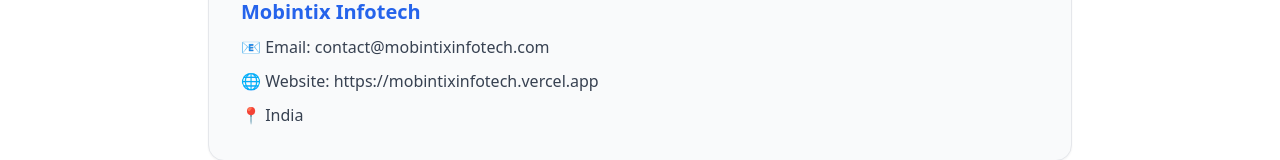
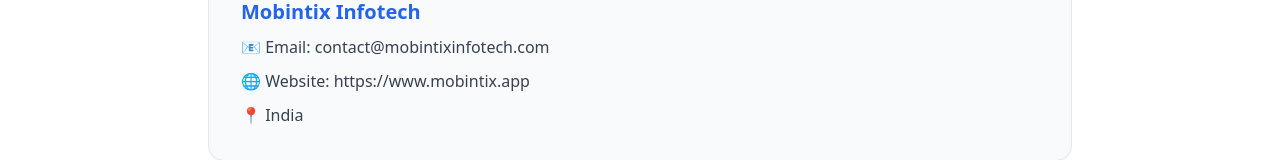
Before and after one commit to mobintix-in/Mobintix-App, a React (Vite) app: page /privacy-policy in a window 1280 px wide. Shown: the part 3155-3315 px from the top of the page. Built offline with nearby package versions, Linux system fonts and the light colour scheme; no server answers.

Commit message:
Mobintix

```diff
--- a/index.html
+++ b/index.html
@@ -11,17 +11,17 @@
     <meta property="og:title" content="Mobintix Infotech - Innovative Technology Solutions" />
     <meta property="og:description"
         content="Transforming ideas into digital excellence with cutting-edge technology solutions." />
-    <meta property="og:url" content="https://mobintixinfotech.vercel.app/" />
+    <meta property="og:url" content="https://www.mobintix.app/" />
     <meta property="og:site_name" content="Mobintix Infotech" />
     <meta property="og:type" content="website" />
-    <meta property="og:image" content="https://mobintixinfotech.vercel.app/Mobintixtheme.png" />
+    <meta property="og:image" content="https://www.mobintix.app/Mobintixtheme.png" />
     <meta property="og:image:alt" content="Mobintix Infotech Preview" />
     <meta name="twitter:card" content="summary_large_image" />
     <meta name="twitter:title" content="Mobintix Infotech - Innovative Technology Solutions" />
     <meta name="twitter:description"
         content="Transforming ideas into digital excellence with cutting-edge technology solutions." />
-    <meta name="twitter:image" content="https://mobintixinfotech.vercel.app/Mobintixtheme.png" />
-    <link rel="canonical" href="https://mobintixinfotech.vercel.app/" />
+    <meta name="twitter:image" content="https://www.mobintix.app/Mobintixtheme.png" />
+    <link rel="canonical" href="https://www.mobintix.app/" />
     <link rel="manifest" href="/manifest.json" />
     <script src="https://analytics.ahrefs.com/analytics.js" data-key="/ub003JrnFeyhr02n3cRWQ" async></script>
 </head>
--- a/src/components/SEO.tsx
+++ b/src/components/SEO.tsx
@@ -17,7 +17,7 @@
     image = '/seo-banner.png',
     children,
 }: SEOProps) => {
-    const siteUrl = 'https://mobintixinfotech.vercel.app';
+    const siteUrl = 'https://www.mobintix.app';
     const fullUrl = `${siteUrl}${url.startsWith('/') ? url : `/${url}`}`;
     const fullImage = image.startsWith('http') ? image : `${siteUrl}${image.startsWith('/') ? image : `/${image}`}`;
 
--- a/src/pages/PrivacyPolicy.tsx
+++ b/src/pages/PrivacyPolicy.tsx
@@ -127,7 +127,7 @@
                         <div className="space-y-2">
                             <p className="font-semibold text-xl text-blue-600">Mobintix Infotech</p>
                             <p>📧 Email: <a href="mailto:contact@mobintixinfotech.com" className="hover:text-blue-600 transition-colors">contact@mobintixinfotech.com</a></p>
-                            <p>🌐 Website: <a href="https://mobintixinfotech.vercel.app" target="_blank" rel="noopener noreferrer" className="hover:text-blue-600 transition-colors">https://mobintixinfotech.vercel.app</a></p>
+                            <p>🌐 Website: <a href="https://www.mobintix.app" target="_blank" rel="noopener noreferrer" className="hover:text-blue-600 transition-colors">https://www.mobintix.app</a></p>
                             <p>📍 India</p>
                         </div>
                     </section>
--- a/src/pages/TermsOfService.tsx
+++ b/src/pages/TermsOfService.tsx
@@ -118,7 +118,7 @@
                         <div className="space-y-2">
                             <p className="font-semibold text-xl text-blue-600">Mobintix Infotech</p>
                             <p>📧 Email: <a href="mailto:contact@mobintixinfotech.com" className="hover:text-blue-600 transition-colors">contact@mobintixinfotech.com</a></p>
-                            <p>🌐 Website: <a href="https://mobintixinfotech.vercel.app" target="_blank" rel="noopener noreferrer" className="hover:text-blue-600 transition-colors">https://mobintixinfotech.vercel.app</a></p>
+                            <p>🌐 Website: <a href="https://www.mobintix.app" target="_blank" rel="noopener noreferrer" className="hover:text-blue-600 transition-colors">https://www.mobintix.app</a></p>
                         </div>
                     </section>
                 </div>
```
Also changed, not shown: public/robots.txt, vercel.json, 1 other file (tests, documents, lock files or other folders).
